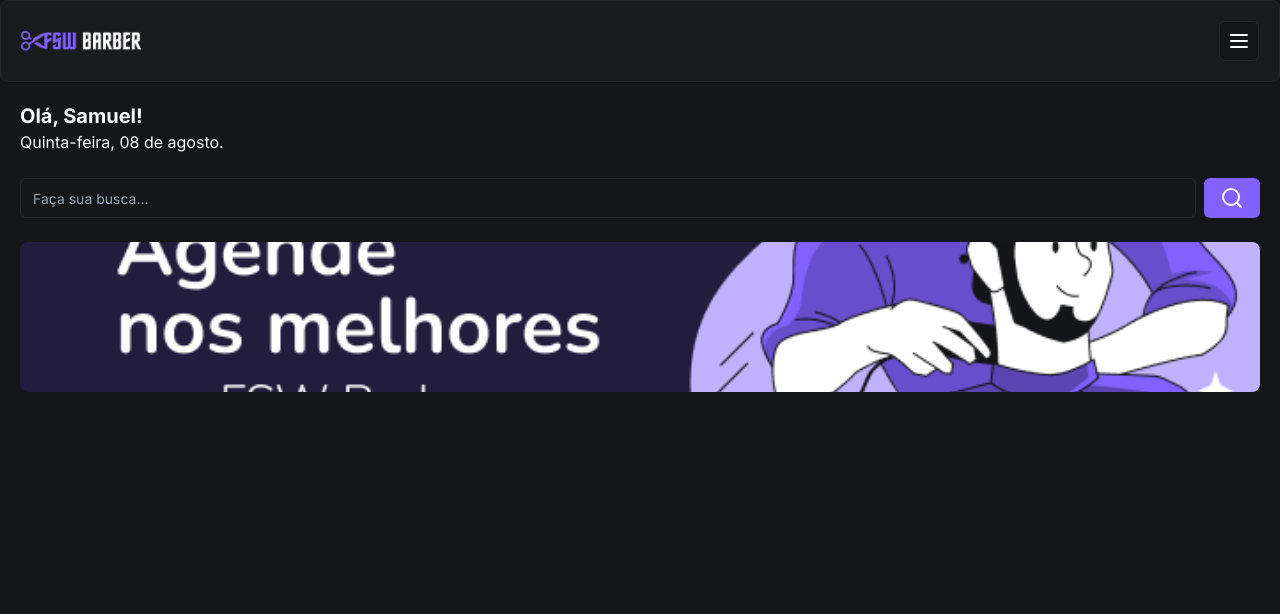
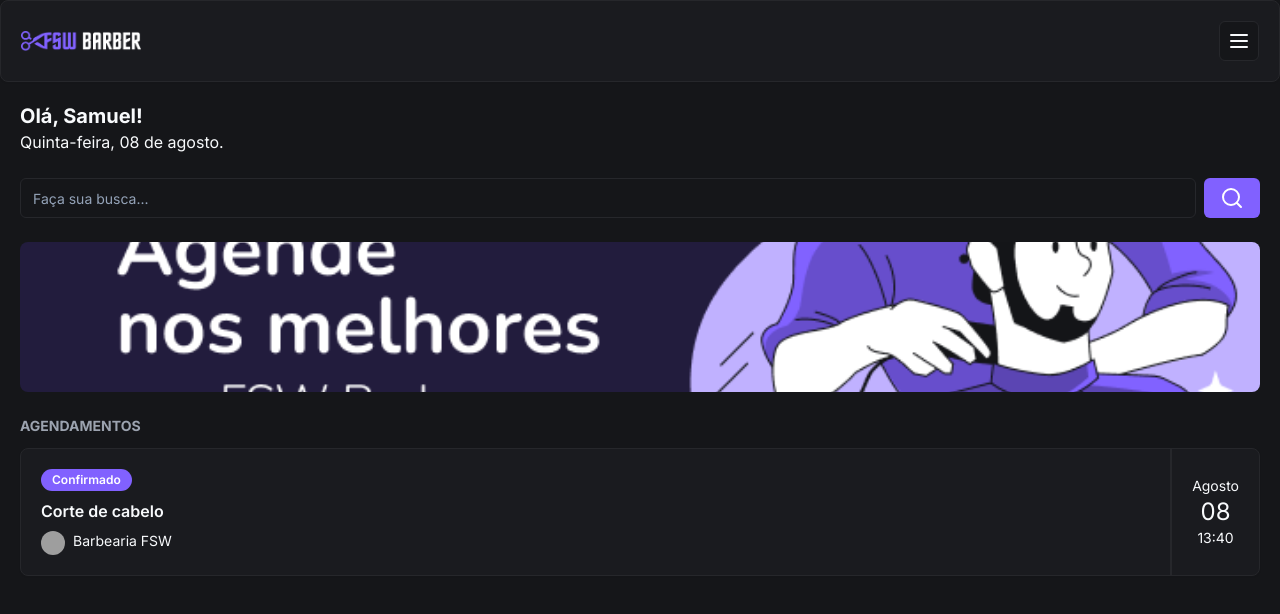
Before and after one commit to samuel-cardoso/fsw-barber, a Next.js app: page / in a window 1280 px wide. Shown: the top 614 px of the page. Built offline with nearby package versions, Linux system fonts and the light colour scheme; grey boxes are pictures that could not be loaded.

Commit message:
feat: add scheduling component

```diff
--- /dev/null
+++ b/app/_components/ui/avatar.tsx
@@ -0,0 +1,50 @@
+"use client"
+
+import * as React from "react"
+import * as AvatarPrimitive from "@radix-ui/react-avatar"
+
+import { cn } from "@/app/_lib/utils"
+
+const Avatar = React.forwardRef<
+  React.ElementRef<typeof AvatarPrimitive.Root>,
+  React.ComponentPropsWithoutRef<typeof AvatarPrimitive.Root>
+>(({ className, ...props }, ref) => (
+  <AvatarPrimitive.Root
+    ref={ref}
+    className={cn(
+      "relative flex h-10 w-10 shrink-0 overflow-hidden rounded-full",
+      className,
+    )}
+    {...props}
+  />
+))
+Avatar.displayName = AvatarPrimitive.Root.displayName
+
+const AvatarImage = React.forwardRef<
+  React.ElementRef<typeof AvatarPrimitive.Image>,
+  React.ComponentPropsWithoutRef<typeof AvatarPrimitive.Image>
+>(({ className, ...props }, ref) => (
+  <AvatarPrimitive.Image
+    ref={ref}
+    className={cn("aspect-square h-full w-full", className)}
+    {...props}
+  />
+))
+AvatarImage.displayName = AvatarPrimitive.Image.displayName
+
+const AvatarFallback = React.forwardRef<
+  React.ElementRef<typeof AvatarPrimitive.Fallback>,
+  React.ComponentPropsWithoutRef<typeof AvatarPrimitive.Fallback>
+>(({ className, ...props }, ref) => (
+  <AvatarPrimitive.Fallback
+    ref={ref}
+    className={cn(
+      "flex h-full w-full items-center justify-center rounded-full bg-muted",
+      className,
+    )}
+    {...props}
+  />
+))
+AvatarFallback.displayName = AvatarPrimitive.Fallback.displayName
+
+export { Avatar, AvatarImage, AvatarFallback }
--- /dev/null
+++ b/app/_components/ui/badge.tsx
@@ -0,0 +1,36 @@
+import * as React from "react"
+import { cva, type VariantProps } from "class-variance-authority"
+
+import { cn } from "@/app/_lib/utils"
+
+const badgeVariants = cva(
+  "inline-flex items-center rounded-full border px-2.5 py-0.5 text-xs font-semibold transition-colors focus:outline-none focus:ring-2 focus:ring-ring focus:ring-offset-2",
+  {
+    variants: {
+      variant: {
+        default:
+          "border-transparent bg-primary text-primary-foreground hover:bg-primary/80",
+        secondary:
+          "border-transparent bg-secondary text-secondary-foreground hover:bg-secondary/80",
+        destructive:
+          "border-transparent bg-destructive text-destructive-foreground hover:bg-destructive/80",
+        outline: "text-foreground",
+      },
+    },
+    defaultVariants: {
+      variant: "default",
+    },
+  },
+)
+
+export interface BadgeProps
+  extends React.HTMLAttributes<HTMLDivElement>,
+    VariantProps<typeof badgeVariants> {}
+
+function Badge({ className, variant, ...props }: BadgeProps) {
+  return (
+    <div className={cn(badgeVariants({ variant }), className)} {...props} />
+  )
+}
+
+export { Badge, badgeVariants }
--- a/app/globals.css
+++ b/app/globals.css
@@ -38,7 +38,7 @@
 
 @layer base {
   * {
-    @apply border-border;
+    @apply border-border antialiased;
   }
   body {
     @apply bg-background text-foreground;
--- a/app/page.tsx
+++ b/app/page.tsx
@@ -6,11 +6,15 @@
 import { Button } from "./_components/ui/button"
 import { Input } from "./_components/ui/input"
 import Image from "next/image"
+import { Card, CardContent } from "./_components/ui/card"
+import { Badge } from "./_components/ui/badge"
+import { Avatar, AvatarImage } from "./_components/ui/avatar"
 
 export default function Home() {
   return (
     <div>
       <Header />
+
       <div className="p-5">
         <h2 className="text-xl font-bold">Olá, Samuel!</h2>
         <p>Quinta-feira, 08 de agosto.</p>
@@ -29,6 +33,31 @@
             className="rounded-lg object-cover"
           />
         </div>
+
+        <h2 className="mb-3 mt-6 text-sm font-bold uppercase text-gray-400">
+          agendamentos
+        </h2>
+
+        <Card>
+          <CardContent className="flex justify-between p-0">
+            <div className="flex flex-col gap-2 py-5 pl-5">
+              <Badge className="w-fit">Confirmado</Badge>
+              <h3 className="font-semibold">Corte de cabelo</h3>
+              <div className="item-center flex gap-2">
+                <Avatar className="h-6 w-6">
+                  <AvatarImage src="https://utfs.io/f/c97a2dc9-cf62-468b-a851-bfd2bdde775f-16p.png" />
+                </Avatar>
+                <p className="text-sm">Barbearia FSW</p>
+              </div>
+            </div>
+
+            <div className="flex flex-col items-center justify-center border-l-2 border-solid px-5">
+              <p className="text-sm">Agosto</p>
+              <p className="text-2xl">08</p>
+              <p className="text-sm">13:40</p>
+            </div>
+          </CardContent>
+        </Card>
       </div>
     </div>
   )
--- a/package.json
+++ b/package.json
@@ -14,6 +14,7 @@
   },
   "dependencies": {
     "@prisma/client": "^5.17.0",
+    "@radix-ui/react-avatar": "^1.1.0",
     "@radix-ui/react-slot": "^1.1.0",
     "class-variance-authority": "^0.7.0",
     "clsx": "^2.1.1",
```
Also changed, not shown: 1 other file (tests, documents, lock files or other folders).
